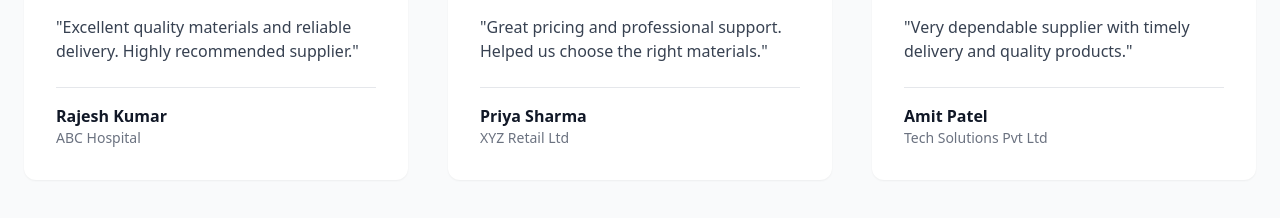
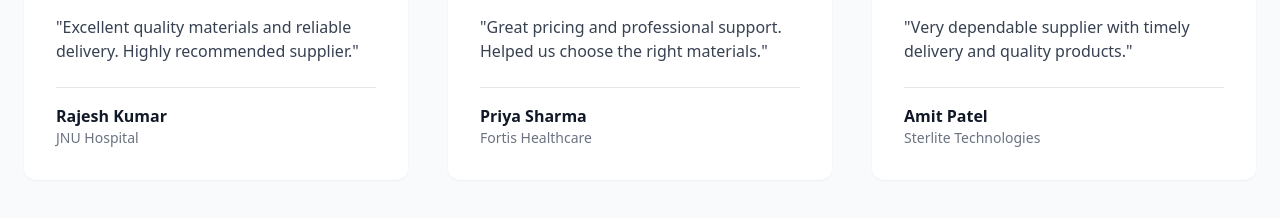
Before and after one commit to mad2media2025-afk/ceiling-hub, a React (Vite) app: page / in a window 1280 px wide. Shown: the part 4425-4643 px from the top of the page. Built offline with nearby package versions, Linux system fonts and the light colour scheme.

Commit message:
Update company names in testimonials

```diff
--- a/src/components/Testimonials.jsx
+++ b/src/components/Testimonials.jsx
@@ -6,19 +6,19 @@
   const testimonials = [
     {
       name: "Rajesh Kumar",
-      company: "ABC Hospital",
+      company: "JNU Hospital",
       text: "Excellent quality materials and reliable delivery. Highly recommended supplier.",
       rating: 5,
     },
     {
       name: "Priya Sharma",
-      company: "XYZ Retail Ltd",
+      company: "Fortis Healthcare",
       text: "Great pricing and professional support. Helped us choose the right materials.",
       rating: 5,
     },
     {
       name: "Amit Patel",
-      company: "Tech Solutions Pvt Ltd",
+      company: "Sterlite Technologies",
       text: "Very dependable supplier with timely delivery and quality products.",
       rating: 5,
     },
```
